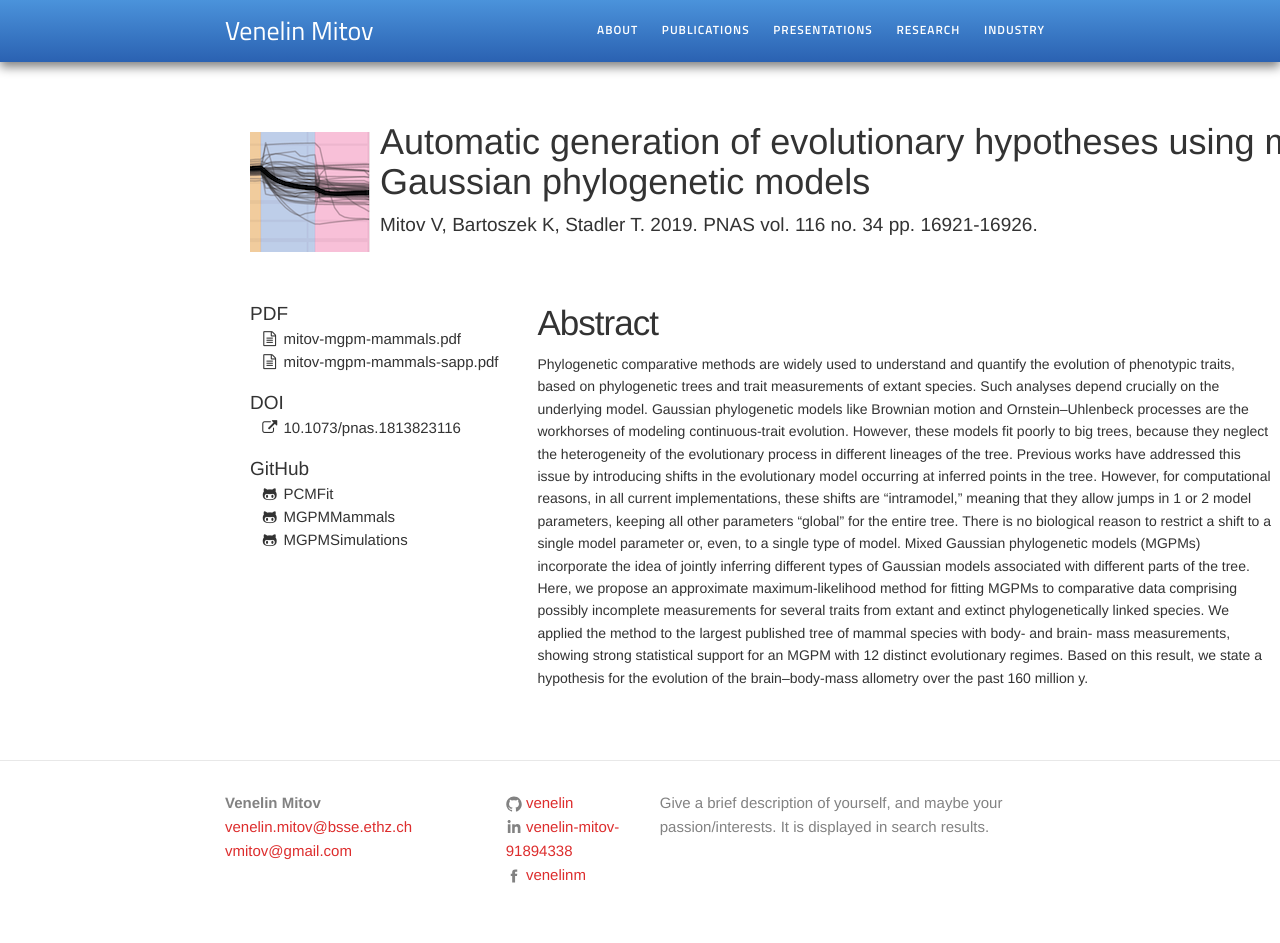
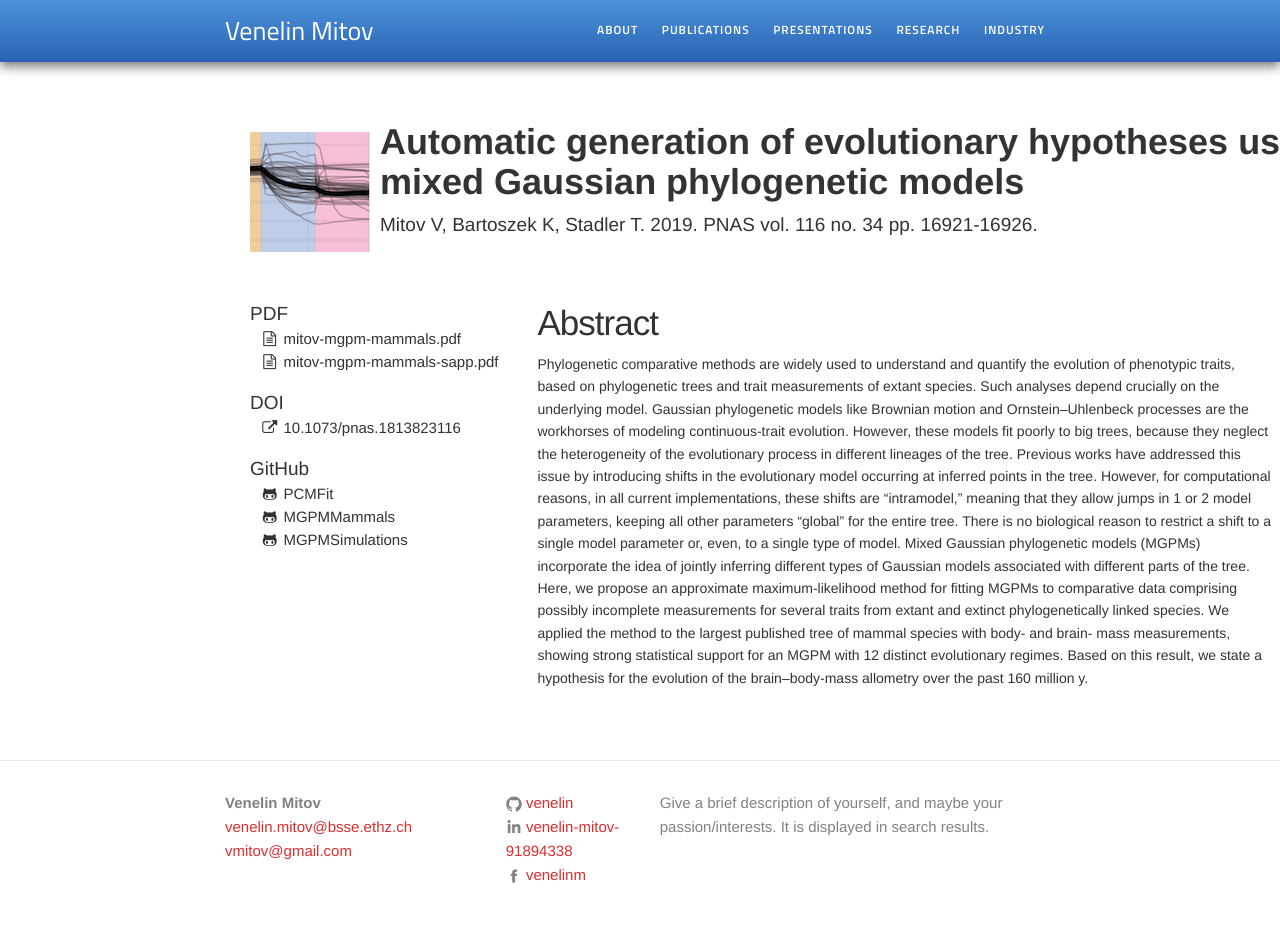
Before and after one commit to venelin/venelin.github.io, a Jekyll site: the page built from publications/2019-mgpm-pnas/pub.md, in a window 1280 px wide. Built offline with Jekyll 4.4.1, drawn with Linux system fonts in a browser that asks for light colours; nearby versions of some CDN libraries; library files that are not in the unit come from our copies.

Commit message:
Title in bold

```diff
--- a/publications/2019-mgpm-pnas/pub.md
+++ b/publications/2019-mgpm-pnas/pub.md
@@ -13,7 +13,7 @@ permalink: /publications/2019-mgpm-pnas/
 
 			<div class="media-body titlebox">
 				<div class="title media-heading">
-					Automatic generation of evolutionary hypotheses using mixed Gaussian phylogenetic models
+					<b>Automatic generation of evolutionary hypotheses using mixed Gaussian phylogenetic models</b>
 				</div>
 				<p>
 				</p><div class="smallhead">
```
